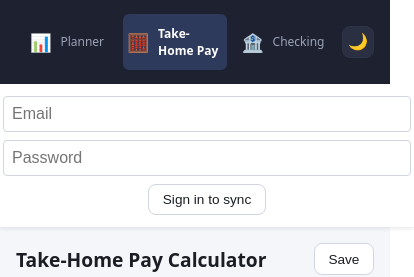
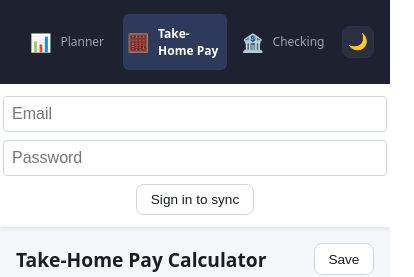
Before and after one commit to rafistrauss/budget, a SvelteKit app: page /take-home-pay in a window 390 px wide. Shown: the top 277 px of the page, 414 px wide, since content can reach past the window. Built offline with nearby package versions, Linux system fonts and the light colour scheme; no server answers.

Commit message:
Fix layout issues in auth form: adjust width and justify content

```diff
--- a/src/routes/take-home-pay/+page.svelte
+++ b/src/routes/take-home-pay/+page.svelte
@@ -1122,9 +1122,11 @@
 			position: static;
 			border-bottom-left-radius: 0;
 			flex-wrap: wrap;
-			width: 100%;
+			justify-content: flex-end;
+			width: stretch;
 			box-shadow: 0 2px 4px rgba(0, 0, 0, 0.08);
 			padding: 0.75rem;
+			z-index: 1;
 		}
 		.auth-form {
 			flex-direction: column;
```
